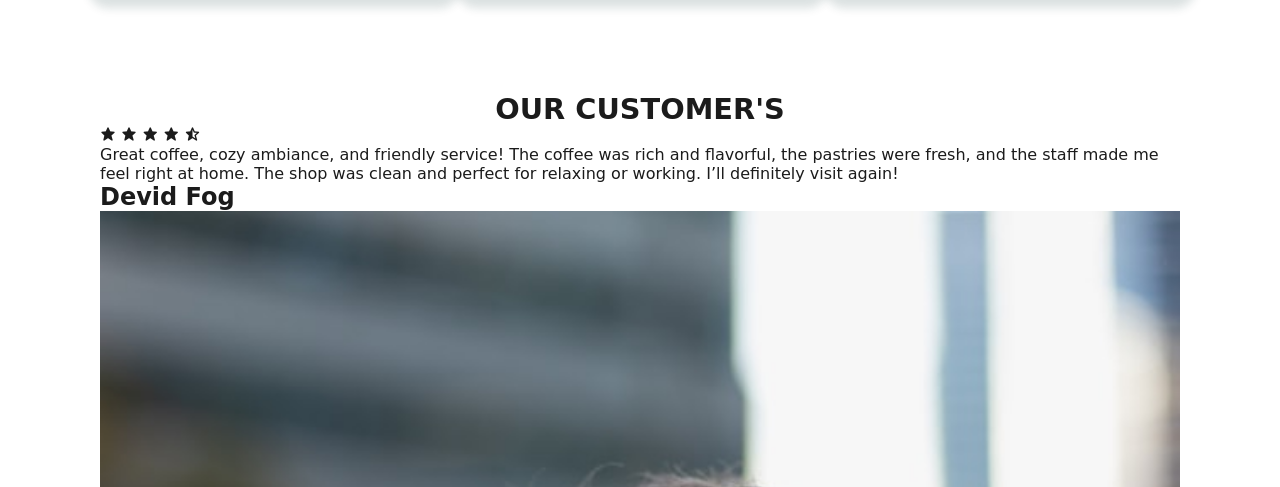
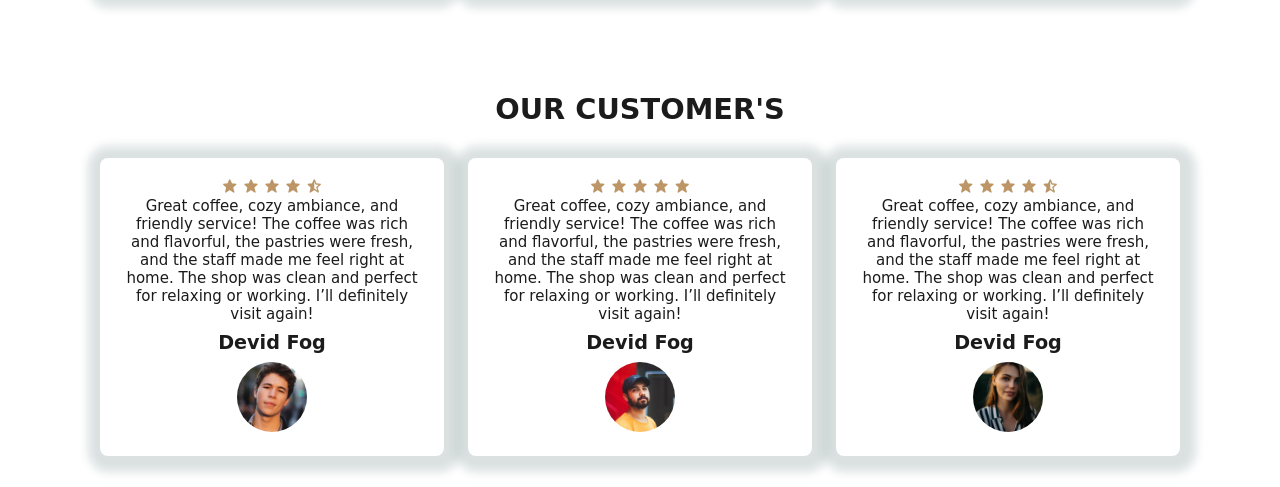
Before and after one commit to MenukaSankalpa/Cofee_shop_project, a plain HTML site: page Coffe shop Website/index.html in a window 1280 px wide. Shown: the part 2060-2547 px from the top of the page. Drawn offline with nearby package versions, Linux system fonts and the light colour scheme.

Commit message:
update customer section

```diff
--- a/Coffe shop Website/style.css
+++ b/Coffe shop Website/style.css
@@ -225,3 +225,36 @@ header{
     color: var(--bg-color);
     transition: 0.2s all linear;
 }
+.customers-container{
+    display: grid;
+    grid-template-columns: 1fr 1fr 1fr;
+    gap: 1.5rem;
+    margin-top: 2rem;
+}
+.customers-container .box{
+    padding: 20px;
+    box-shadow: var(--box-shadow);
+    border-radius: 0.5rem;
+    text-align: center;
+}
+.stars .bx{
+    color: var(--main-colour);
+}
+.customers-container .box p{
+    font-size: 0.938rem;
+}
+.customers-container .box h2{
+    font-size: 1.2rem;
+    font-weight: 600;
+    margin: 0.5rem 0 0.5rem;
+}
+.customers-container .box img{
+    width: 70px;
+    height: 70px;
+    border-radius: 50%;
+    object-fit: cover;
+}
+.customers-container .box:hover{
+    background: var(--secondry-color);
+    transition: 0.2s all linear;
+}
```
